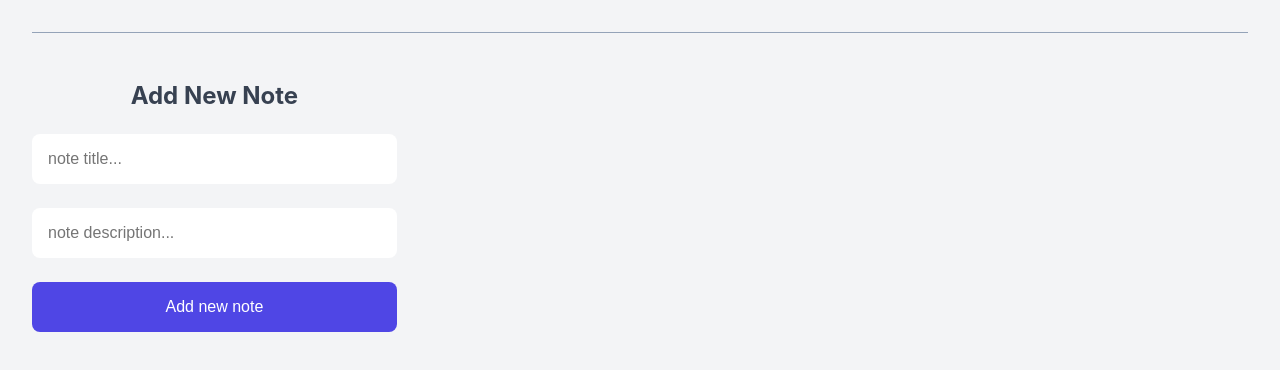
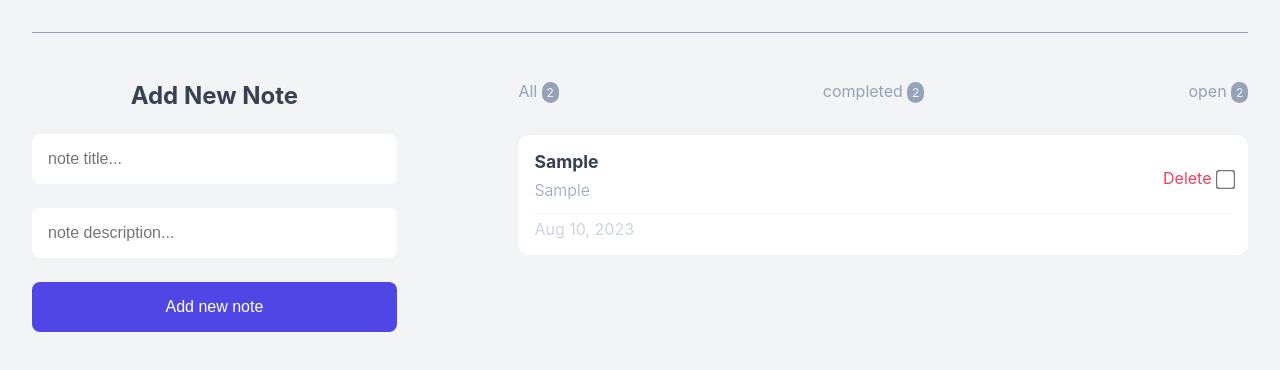
Before and after one commit to behzadiv/Note-App, a React (Vite) app: page / in a window 1280 px wide. Both pictures are taken after typing "Sample", "Sample" into the empty fields and a click on the button "Add new note". Shown: the top 370 px of the page. Built offline with nearby package versions, Linux system fonts and the light colour scheme.

Commit message:
feat : add nodeList component

```diff
--- a/src/App.css
+++ b/src/App.css
@@ -87,7 +87,7 @@
 
 .note-item__header .actions {
   display: flex;
-  gap: 1.5rem;
+  gap: 2rem;
   align-items: center;
 }
 
@@ -96,8 +96,10 @@
   height: 1.5rem;
   color: var(--rose-500);
   background: none;
+  cursor: pointer;
 }
 
 .note-item__footer {
   color: var(--text-300);
+  text-align: left;
 }
--- a/src/App.jsx
+++ b/src/App.jsx
@@ -1,5 +1,6 @@
 import React, { useState } from "react";
 import AddNewNote from "./components/AddNewNote";
+import NoteList from "./components/NoteList";
 import "./App.css";
 
 function App() {
@@ -8,12 +9,13 @@ function App() {
   const handleNotes = (newNote) => {
     setNotes((prevNotes) => [...prevNotes, newNote]);
   };
-
+  console.log(notes);
   return (
     <div className="container">
       <div className="note-header"></div>
       <div className="note-app">
         <AddNewNote onHandleNotes={handleNotes} />
+        <NoteList notes={notes}/>
       </div>
     </div>
   );
--- /dev/null
+++ b/src/components/NoteList.jsx
@@ -0,0 +1,49 @@
+import React from "react";
+
+const NoteList = ({ notes }) => {
+  return (
+    <div className="note-container">
+      <div className="note-status">
+        <div>
+          All <span>2</span>
+        </div>
+        <div>
+          completed <span>2</span>
+        </div>
+        <div>
+          open <span>2</span>
+        </div>
+      </div>
+      {notes.map((note) => (
+        <NoteItem key={note.id} note={note}/>
+      ))}
+    </div>
+  );
+};
+
+export default NoteList;
+
+const NoteItem = ({note}) => {
+  const options = {
+    year: "numeric",
+    day: "2-digit",
+    month: "short",
+  };
+  return (
+    <div className="note-item">
+      <div className="note-item__header">
+        <div>
+          <p className="title">{note.title}</p>
+          <p className="desc">{note.description}</p>
+        </div>
+        <div className="actions">
+          <span className="trash">Delete</span>
+          <input type="checkbox" id="" name="" />
+        </div>
+      </div>
+      <div className="note-item__footer">
+        <span>{new Date(note.createdAt).toLocaleString("en-us", options)}</span>
+      </div>
+    </div>
+  );
+};
```
